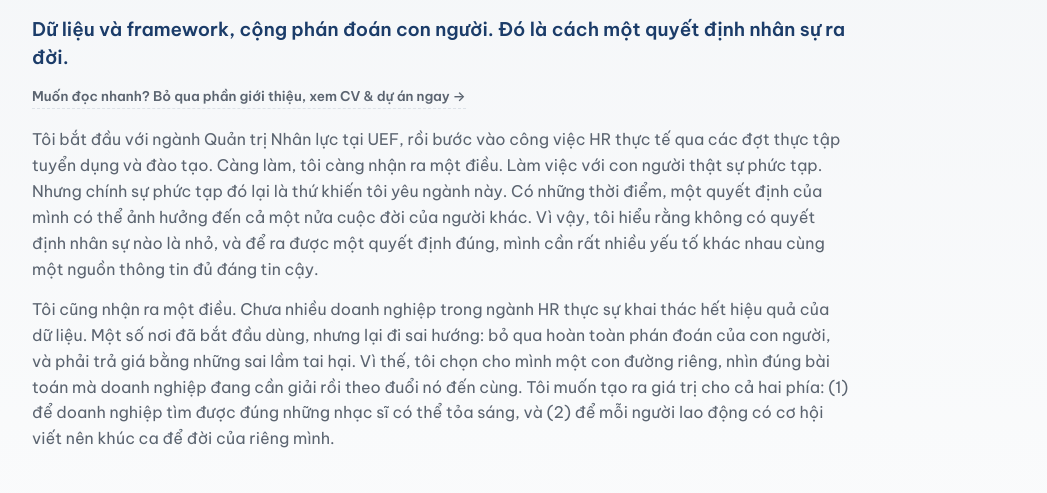
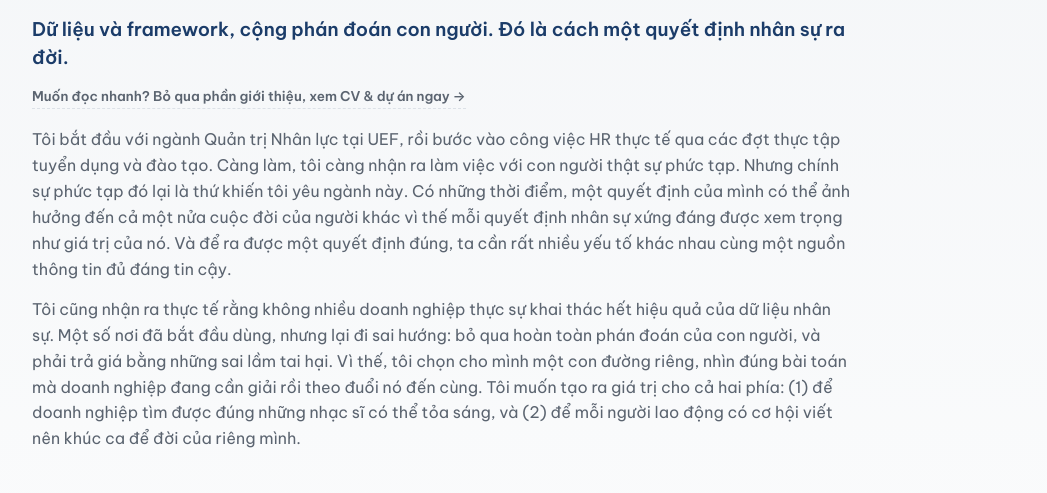
Before and after one commit to quanggiang169/quanggiang169.github.io, a plain HTML site: page index.html in a window 1280 px wide. Shown: the part 230-723 px from the top of the page, without its empty margins (116-1163 px from the left). Drawn offline with Linux system fonts and the light colour scheme.

Commit message:
Refine Vietnamese content in index.html
Updated Vietnamese text for clarity and flow.

```diff
--- a/index.html
+++ b/index.html
@@ -51,11 +51,11 @@
     <a href="#hero-cta" class="skip-link" data-en="Reading quickly? Skip the intro, jump to CV &amp; projects →">Muốn đọc nhanh? Bỏ qua phần giới thiệu, xem CV &amp; dự án ngay →</a>
 
     <p class="hero-intro" data-en="I started in Human Resources Management at UEF, then stepped into real HR work through recruitment and training internships. The more I worked, the more I realized something. Working with people is genuinely complex. But that complexity is exactly what made me fall in love with this field. There were moments when a single decision of mine could affect half of someone else's life. So I understood that no HR decision is ever small, and getting one right takes many different factors, plus a source of information reliable enough to trust.">
-      Tôi bắt đầu với ngành Quản trị Nhân lực tại UEF, rồi bước vào công việc HR thực tế qua các đợt thực tập tuyển dụng và đào tạo. Càng làm, tôi càng nhận ra một điều. Làm việc với con người thật sự phức tạp. Nhưng chính sự phức tạp đó lại là thứ khiến tôi yêu ngành này. Có những thời điểm, một quyết định của mình có thể ảnh hưởng đến cả một nửa cuộc đời của người khác. Vì vậy, tôi hiểu rằng không có quyết định nhân sự nào là nhỏ, và để ra được một quyết định đúng, mình cần rất nhiều yếu tố khác nhau cùng một nguồn thông tin đủ đáng tin cậy.
+      Tôi bắt đầu với ngành Quản trị Nhân lực tại UEF, rồi bước vào công việc HR thực tế qua các đợt thực tập tuyển dụng và đào tạo. Càng làm, tôi càng nhận ra làm việc với con người thật sự phức tạp. Nhưng chính sự phức tạp đó lại là thứ khiến tôi yêu ngành này. Có những thời điểm, một quyết định của mình có thể ảnh hưởng đến cả một nửa cuộc đời của người khác vì thế mỗi quyết định nhân sự xứng đáng được xem trọng như giá trị của nó. Và để ra được một quyết định đúng, ta cần rất nhiều yếu tố khác nhau cùng một nguồn thông tin đủ đáng tin cậy.
     </p>
 
-    <p class="hero-intro" style="margin-top:14px;" data-en="I also noticed something. Not many businesses in HR are really getting the full value out of data yet. Some have started using it, but head the wrong direction: they ignore human judgment altogether, and pay for it with costly mistakes. So I chose my own path, seeing the real problem businesses need solved and pursuing it all the way. I want to create value for both sides: (1) so a company finds the musicians who can truly shine, and (2) so every employee gets the chance to write their own defining song.">
-      Tôi cũng nhận ra một điều. Chưa nhiều doanh nghiệp trong ngành HR thực sự khai thác hết hiệu quả của dữ liệu. Một số nơi đã bắt đầu dùng, nhưng lại đi sai hướng: bỏ qua hoàn toàn phán đoán của con người, và phải trả giá bằng những sai lầm tai hại. Vì thế, tôi chọn cho mình một con đường riêng, nhìn đúng bài toán mà doanh nghiệp đang cần giải rồi theo đuổi nó đến cùng. Tôi muốn tạo ra giá trị cho cả hai phía: (1) để doanh nghiệp tìm được đúng những nhạc sĩ có thể tỏa sáng, và (2) để mỗi người lao động có cơ hội viết nên khúc ca để đời của riêng mình.
+    <p class="hero-intro" style="margin-top:14px;" data-en="I also noticed that not many businesses are really getting the full value out of data in HR yet. Some have started using it, but head the wrong direction: they ignore human judgment altogether, and pay for it with costly mistakes. So I chose my own path, seeing the real problem businesses need solved and pursuing it all the way. I want to create value for both sides: (1) so a company finds the musicians who can truly shine, and (2) so every employee gets the chance to write their own defining song.">
+      Tôi cũng nhận ra thực tế rằng không nhiều doanh nghiệp thực sự khai thác hết hiệu quả của dữ liệu nhân sự. Một số nơi đã bắt đầu dùng, nhưng lại đi sai hướng: bỏ qua hoàn toàn phán đoán của con người, và phải trả giá bằng những sai lầm tai hại. Vì thế, tôi chọn cho mình một con đường riêng, nhìn đúng bài toán mà doanh nghiệp đang cần giải rồi theo đuổi nó đến cùng. Tôi muốn tạo ra giá trị cho cả hai phía: (1) để doanh nghiệp tìm được đúng những nhạc sĩ có thể tỏa sáng, và (2) để mỗi người lao động có cơ hội viết nên khúc ca để đời của riêng mình.
     </p>
 
     <div class="music-visual">
```
